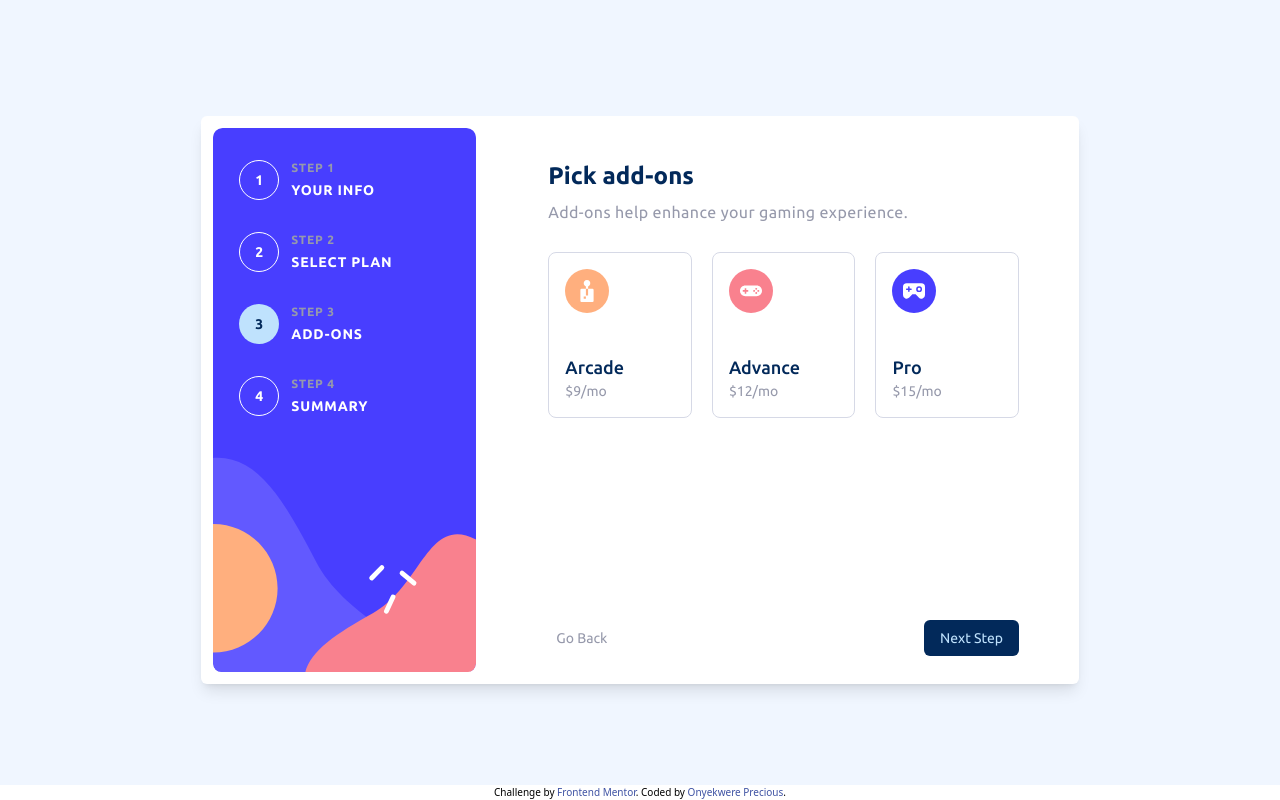
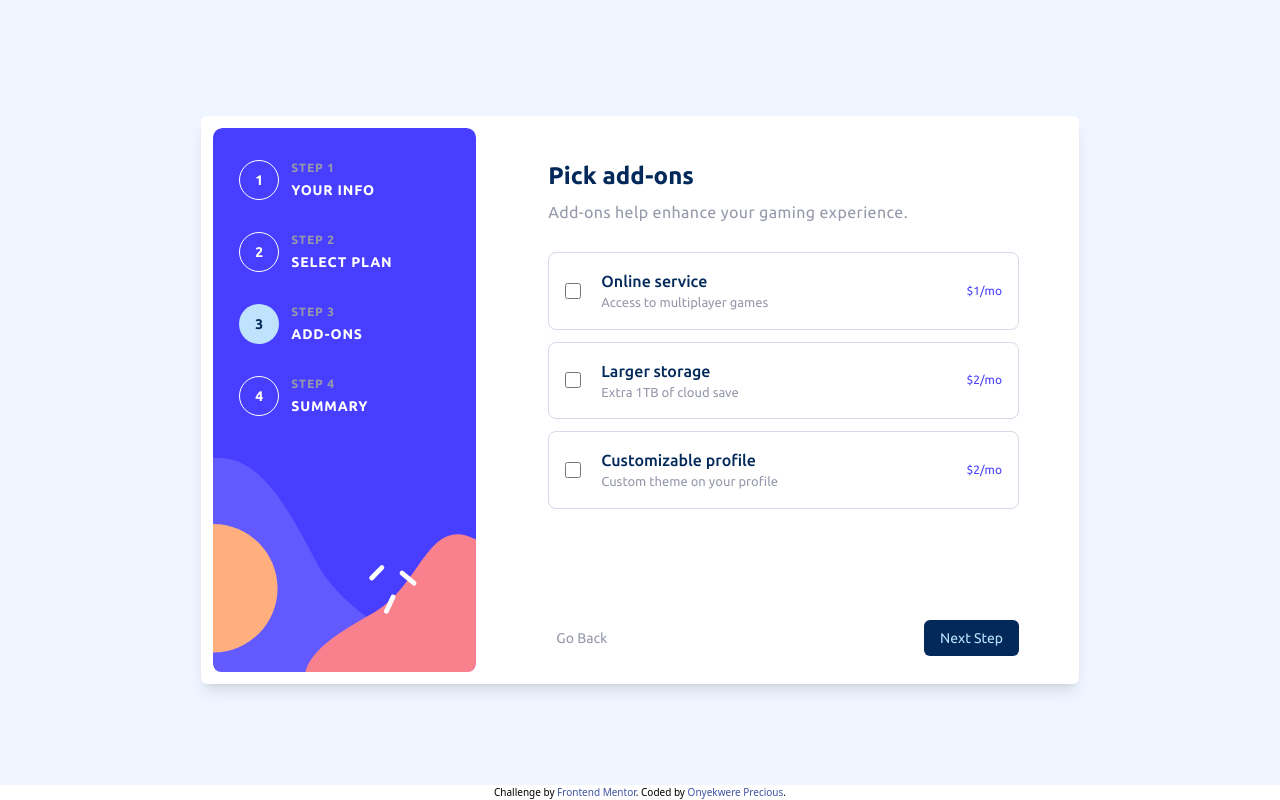
Before and after one commit to Yellow-May/Frontend-Challenge-MultiStep-Form, a Svelte app: page / in a window 1280 px wide. Built offline with nearby package versions, Linux system fonts and the light colour scheme.

Commit message:
stage '3' finished

```diff
--- a/src/App.svelte
+++ b/src/App.svelte
@@ -48,7 +48,7 @@
 
 		<!-- right -->
 		<div
-			class="relative z-10 md:col-span-2 w-full rounded-lg bg-white px-5 pt-8 pb-[30%] mt-[25%] sm:pb-[10%] md:mt-0 md:h-full md:bg-[transparent] md:pl-10 md:pr-12"
+			class="relative z-10 md:col-span-2 w-full rounded-lg bg-white px-5 pt-8 pb-[10%] mt-[25%] md:mt-0 md:h-full md:bg-[transparent] md:pl-10 md:pr-12 small-screen:mb-[30%]"
 		>
 			{#if stage === '1'}
 				<PersonalInfo {stage} {next} {back} />
--- a/src/components/AddOns.svelte
+++ b/src/components/AddOns.svelte
@@ -1,10 +1,18 @@
 <script lang="ts">
 	import Wrapper from './layouts/Wrapper.svelte';
 	import { options_list } from '../helpers';
+	import icon_checkmark from '../assets/images/icon-checkmark.svg';
 
 	let title = 'Pick add-ons';
 	let desc = 'Add-ons help enhance your gaming experience.';
 	let add_ons: string[] = [];
+
+	const options = options_list.get('add-ons') as {
+		id: string;
+		label: string;
+		sub: string;
+		cost: string;
+	}[];
 
 	export let back: any;
 	export let next: any;
@@ -16,32 +24,35 @@
 </script>
 
 <Wrapper {title} {desc} {back} {stage} {handle_submit}>
-	<div class="flex flex-col gap-3 md:grid md:grid-cols-3 md:gap-5">
-		{#each options_list.get('add-ons') as option}
-			<div
-				class={`relative border border-gray-50 rounded-lg hover:border-gray-100 ${
+	<div class="flex flex-col gap-3">
+		{#each options as option}
+			<label
+				for={option.id}
+				class={`border border-gray-50 rounded-lg hover:border-gray-100 p-3 flex items-center gap-5 w-full md:p-4 ${
 					add_ons.includes(option.id) ? 'border-gray-100 bg-magnolia' : ''
 				}`}
 			>
+				{#if add_ons.includes(option.id)}
+					<img src={icon_checkmark} alt="checked" class="w-4 h-4" />
+				{/if}
 				<input
 					type="checkbox"
 					name="plan"
 					id={option.id}
 					value={option.id}
 					bind:group={add_ons}
-					class="absolute w-full h-full opacity-0 cursor-pointer"
+					class={`w-4 h-4 ${add_ons.includes(option.id) ? 'hidden' : ''}`}
 				/>
-				<div class="p-4 flex items-start gap-5 w-full md:flex-col md:gap-10">
-					<img src={option.icon} alt={option.label} class="w-11 h-11" />
 
-					<div class="flex flex-col items-start">
-						<h3 class="text-lg font-medium text-blue-300">
-							{option.label}
-						</h3>
-						<span class="text-sm text-gray-100">{option.sub}</span>
-					</div>
+				<div class="flex-grow flex flex-col items-start">
+					<h3 class="text-base font-medium text-blue-300">
+						{option.label}
+					</h3>
+					<span class="text-[13px] text-gray-100">{option.sub}</span>
 				</div>
-			</div>
+
+				<span class="text-xs text-blue-200">{option?.cost}</span>
+			</label>
 		{/each}
 	</div>
 </Wrapper>
--- a/src/helpers/index.ts
+++ b/src/helpers/index.ts
@@ -66,9 +66,24 @@ export const options_list = new Map([
 	[
 		'add-ons',
 		[
-			{ id: '0', label: 'Arcade', sub: '$9/mo', icon: icon_arcade },
-			{ id: '1', label: 'Advance', sub: '$12/mo', icon: icon_advanced },
-			{ id: '2', label: 'Pro', sub: '$15/mo', icon: icon_pro },
+			{
+				id: '0',
+				label: 'Online service',
+				sub: 'Access to multiplayer games',
+				cost: '$1/mo',
+			},
+			{
+				id: '1',
+				label: 'Larger storage',
+				sub: 'Extra 1TB of cloud save',
+				cost: '$2/mo',
+			},
+			{
+				id: '2',
+				label: 'Customizable profile',
+				sub: 'Custom theme on your profile',
+				cost: '$2/mo',
+			},
 		],
 	],
 ]);
--- a/tailwind.config.cjs
+++ b/tailwind.config.cjs
@@ -1,6 +1,11 @@
 /** @type {import('tailwindcss').Config} */
 module.exports = {
 	content: ['./src/**/*.{html,js,svelte,ts}'],
+	extends: {
+		screens: {
+			'small-screen': { raw: '(max-height: 758px), (max-width: 480px)' },
+		},
+	},
 	theme: {
 		colors: {
 			blue: {
```
Also changed, not shown: src/assets/images/icon-checkmark.svg.
